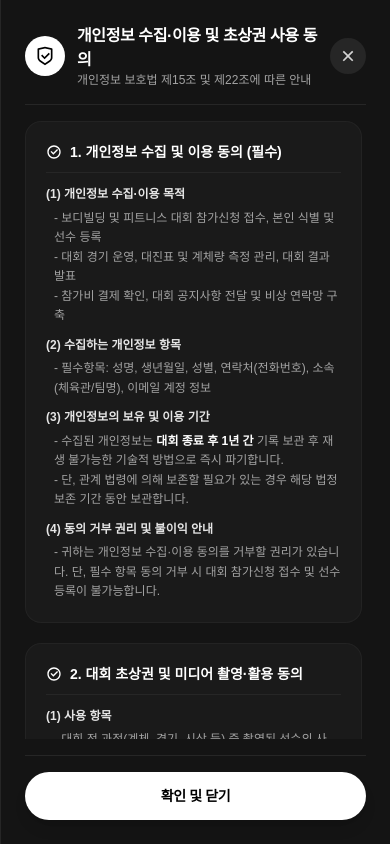
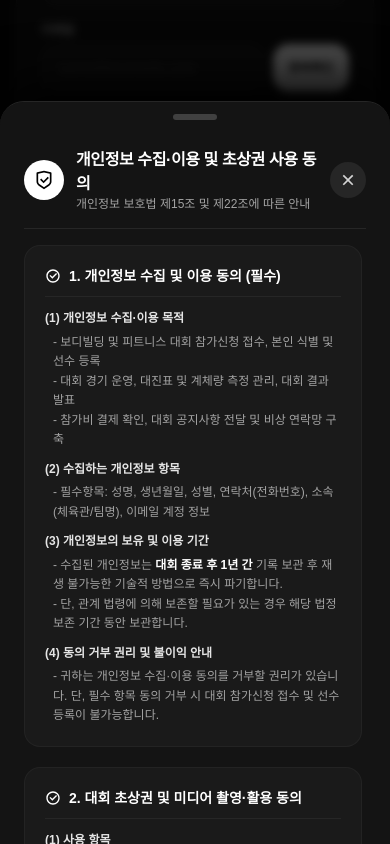
Before and after one commit to kiilove/bdbdgplayer, a React (Create React App) app: page /registeremail in a window 390 px wide. Both pictures are taken after a click on the button 322 px from the left and 871 px from the top of the page. Shown: the part 324-1168 px from the top of the page. Built offline with nearby package versions, Linux system fonts and the light colour scheme; no server answers.

Commit message:
feat(drawer): make AppDrawer responsive (bottom sheet on mobile, right drawer on desktop)

```diff
--- a/src/components/BottomMenu.jsx
+++ b/src/components/BottomMenu.jsx
@@ -87,7 +87,6 @@ const BottomMenu = () => {
       <AppDrawer
         open={isOpenDrawer}
         onClose={handleDrawer}
-        anchor="right"
         size="sm"
       >
         <DrawMenu setOpen={handleDrawer} />
--- a/src/components/common/AppDrawer.jsx
+++ b/src/components/common/AppDrawer.jsx
@@ -1,13 +1,14 @@
 import React from "react";
-import { Drawer } from "@mui/material";
+import { Drawer, useMediaQuery } from "@mui/material";
 
 /**
- * 공통 드로어(Drawer) 래퍼 컴포넌트
- * - anchor: "right" (기본 우측 슬라이드 패널) | "bottom" (하단 바텀시트)
- * - size: "sm" | "md" | "lg" | "xl" (anchor="right"일 때 최대 너비)
+ * 반응형 공통 드로어(Drawer) 컴포넌트
+ * - 모바일 (< 768px): 화면 하단에서 올라오는 바텀시트 (anchor="bottom")
+ * - PC (>= 768px): 화면 우측에서 슬라이드되는 사이드 패널 (anchor="right")
+ * - size: "sm" | "md" | "lg" | "xl" (PC 우측 드로어 너비 및 모바일 최대 높이 결정)
  */
 const WIDTH_MAP = {
-  sm: "420px",
+  sm: "400px",
   md: "540px",
   lg: "680px",
   xl: "920px",
@@ -16,26 +17,36 @@ const WIDTH_MAP = {
 const AppDrawer = ({
   open,
   onClose,
-  anchor = "right",
+  anchor = "responsive",
   size = "md",
   children,
 }) => {
-  const isBottom = anchor === "bottom";
+  const isMobile = useMediaQuery("(max-width: 767px)");
+  const effectiveAnchor =
+    anchor === "responsive" ? (isMobile ? "bottom" : "right") : anchor;
+  const isBottom = effectiveAnchor === "bottom";
   const maxWidth = WIDTH_MAP[size] || WIDTH_MAP.md;
 
   return (
     <Drawer
-      anchor={anchor}
+      anchor={effectiveAnchor}
       open={Boolean(open)}
       onClose={onClose}
       PaperProps={{
         sx: isBottom
           ? {
-              backgroundColor: "transparent",
-              boxShadow: "none",
+              backgroundColor: "#141414",
+              color: "#ffffff",
               backgroundImage: "none",
               width: "100%",
-              maxHeight: "90vh",
+              maxHeight: size === "xl" ? "92vh" : "88vh",
+              borderTopLeftRadius: "24px",
+              borderTopRightRadius: "24px",
+              borderTop: "1px solid #262626",
+              boxShadow: "0 -20px 50px rgba(0, 0, 0, 0.85)",
+              display: "flex",
+              flexDirection: "column",
+              overflow: "hidden",
             }
           : {
               backgroundColor: "#141414",
@@ -43,8 +54,12 @@ const AppDrawer = ({
               backgroundImage: "none",
               width: "100%",
               maxWidth,
+              height: "100%",
               borderLeft: "1px solid #262626",
               boxShadow: "-20px 0 50px rgba(0, 0, 0, 0.75)",
+              display: "flex",
+              flexDirection: "column",
+              overflow: "hidden",
             },
       }}
       slotProps={{
@@ -56,7 +71,19 @@ const AppDrawer = ({
         },
       }}
     >
-      {children}
+      {/* 모바일 바텀시트 상단 핸들 바 */}
+      {isBottom && (
+        <div
+          onClick={onClose}
+          className="w-full pt-3 pb-1 bg-[#141414] flex justify-center items-center shrink-0 cursor-pointer"
+        >
+          <div className="w-11 h-1.5 rounded-full bg-neutral-700" />
+        </div>
+      )}
+
+      <div className="flex-1 overflow-y-auto flex flex-col min-h-0">
+        {children}
+      </div>
     </Drawer>
   );
 };
--- a/src/hooks/useFirestores.js
+++ b/src/hooks/useFirestores.js
@@ -7,7 +7,6 @@ import {
   deleteDoc,
   updateDoc,
   query,
-  where,
   orderBy,
   limit,
   getDoc,
--- a/src/messageBox/ConfirmationModal.jsx
+++ b/src/messageBox/ConfirmationModal.jsx
@@ -1,4 +1,5 @@
 import React from "react";
+import { IoCloseOutline } from "react-icons/io5";
 import AppDrawer from "../components/common/AppDrawer";
 
 const ConfirmationModal = ({ isOpen, onConfirm, onCancel, message = {} }) => {
@@ -17,30 +18,43 @@ const ConfirmationModal = ({ isOpen, onConfirm, onCancel, message = {} }) => {
   };
 
   return (
-    <AppDrawer open={isOpen} onClose={handleCancelClick} anchor="bottom">
+    <AppDrawer open={isOpen} onClose={handleCancelClick} size="sm">
       <div
-        className="w-full max-w-md mx-auto bg-[#141414] border-t border-x border-neutral-800 rounded-t-3xl p-6 sm:p-8 shadow-2xl focus:outline-none flex flex-col items-center"
+        className="w-full h-full bg-[#141414] p-6 sm:p-8 flex flex-col justify-between focus:outline-none"
         onKeyDown={handleKeyDown}
       >
-        {/* Drag Handle Indicator */}
-        <div className="w-12 h-1.5 rounded-full bg-neutral-700 mb-5" />
+        {/* PC 상단 닫기 바 (모바일에서는 바텀시트 핸들 사용) */}
+        <div className="hidden md:flex w-full justify-between items-center pb-4 border-b border-neutral-800 mb-6">
+          <span className="text-xs font-black tracking-widest text-neutral-400 uppercase">
+            NOTICE
+          </span>
+          <button
+            type="button"
+            onClick={handleCancelClick}
+            className="p-1.5 rounded-full text-neutral-400 hover:text-white hover:bg-neutral-900 transition cursor-pointer"
+          >
+            <IoCloseOutline className="text-2xl" />
+          </button>
+        </div>
 
-        <div className="flex flex-col gap-y-2 text-white items-center text-center">
-          <h2 className="text-base sm:text-lg font-black tracking-tight text-white">
+        <div className="flex flex-col gap-y-2.5 text-white items-center text-center my-auto py-4">
+          <h2 className="text-base sm:text-lg font-black tracking-tight text-white break-keep">
             {message?.body}
           </h2>
           {message?.body2 && (
-            <p className="text-xs sm:text-sm font-medium text-neutral-400">
+            <p className="text-xs sm:text-sm font-medium text-neutral-400 break-keep">
               {message.body2}
             </p>
           )}
           {message?.body3 && (
-            <p className="text-xs text-neutral-500">{message.body3}</p>
+            <p className="text-xs text-neutral-500 break-keep">
+              {message.body3}
+            </p>
           )}
         </div>
 
         {message?.isButton === true && (
-          <div className="flex justify-center gap-x-3 mt-6 w-full">
+          <div className="flex justify-center gap-x-3 mt-6 pt-4 border-t border-neutral-800/80 w-full">
             {message?.cancelButtonText && (
               <button
                 type="button"
--- a/src/modals/InvoicePrintModal.jsx
+++ b/src/modals/InvoicePrintModal.jsx
@@ -414,7 +414,7 @@ const InvoicePrintModal = ({
   };
 
   return (
-    <AppDrawer open={true} onClose={onClose} anchor="right" size="xl">
+    <AppDrawer open={true} onClose={onClose} size="xl">
       <div className="w-full h-full bg-[#121212] flex flex-col overflow-y-auto">
         {/* Top Sticky Drawer Action Bar */}
         <div className="w-full bg-[#181818] border-b border-neutral-800 px-5 py-4 flex flex-col gap-3 sticky top-0 z-20 shadow-xl">
--- a/src/pages/ContestJoin.jsx
+++ b/src/pages/ContestJoin.jsx
@@ -185,7 +185,6 @@ const ContestJoin = () => {
           <AppDrawer
             open={drawerOpen}
             onClose={handleCloseDrawer}
-            anchor="right"
             size="md"
           >
             {drawerComponent}
--- a/src/pages/ContestJoinEdit.jsx
+++ b/src/pages/ContestJoinEdit.jsx
@@ -150,7 +150,6 @@ const ContestJoinEdit = () => {
           <AppDrawer
             open={drawerOpen}
             onClose={handleCloseDrawer}
-            anchor="right"
             size="md"
           >
             {drawerComponent}
--- a/src/pages/RegisterWithEmail.jsx
+++ b/src/pages/RegisterWithEmail.jsx
@@ -203,7 +203,6 @@ const RegisterWithEmail = () => {
       <AppDrawer
         open={policyDrawerOpen}
         onClose={() => setPolicyDrawerOpen(false)}
-        anchor="right"
         size="md"
       >
         <Policy3 onClose={() => setPolicyDrawerOpen(false)} />
```
